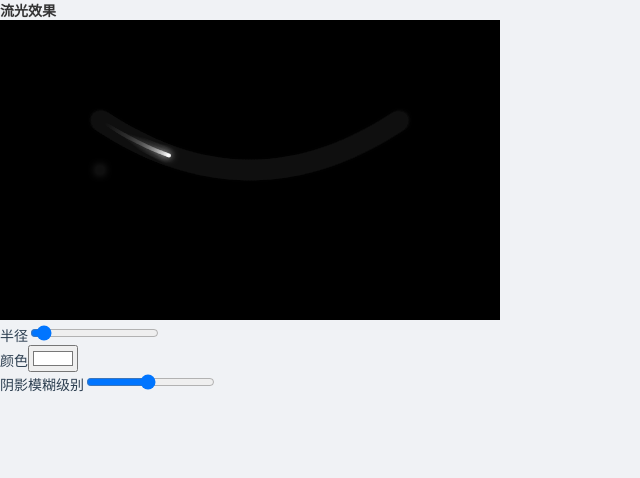
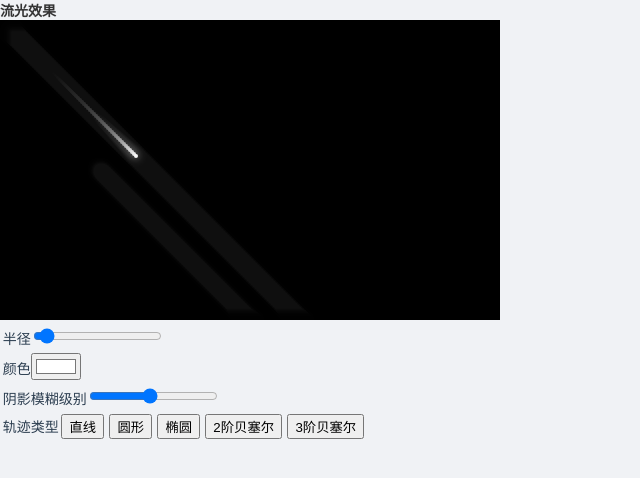
Before and after one commit to gyrate/visual, a Vue app: page /#/flow-light in a window 1280 px wide. Shown: the top 478 px of the page, without its empty margins (0-640 px from the left). Built offline with nearby package versions, Linux system fonts and the light colour scheme.

Commit message:
canvas实现流光效果

```diff
--- a/src/views/FlowLight.vue
+++ b/src/views/FlowLight.vue
@@ -1,21 +1,24 @@
 <template>
-  <div>
+  <div class="flow-light">
     <h3>流光效果</h3>
     <canvas width="500" height="300" ref="canvas"></canvas>
 
-    <div>
+    <section>
       <label>半径</label>
       <input type="range" v-model="r" min="1" max="20">
-    </div>
-    <div>
+    </section>
+    <section>
       <label>颜色</label>
       <input type="color" v-model="color">
-    </div>
-    <div>
+    </section>
+    <section>
       <label>阴影模糊级别</label>
       <input type="range" v-model="shadowBlur" min="1" max="20">
-    </div>
-
+    </section>
+    <section>
+      <label>轨迹类型</label>
+      <input type="button" v-for="(item,index) in rayList" :value="item.label" :key="index" @click="changeRay(index)"/>
+    </section>
   </div>
 </template>
 
@@ -39,6 +42,15 @@ export default {
       r: 2,
       color: '#ffffff',
       shadowBlur: 10,
+
+      rayList: [
+        {label:'直线',id: 'line'},
+        {label:'圆形',id: 'circle'},
+        {label:'椭圆',id: 'ellipse'},
+        {label:'2阶贝塞尔',id: 'twoBezier'},
+        {label:'3阶贝塞尔',id: 'threeBezier'},
+      ],
+      currRayId: 'line',
 
       //圆形轨迹
       circleConf: {
@@ -65,7 +77,14 @@ export default {
         t: 0,
       },
 
-
+      //3阶贝塞尔
+      threeBezierConf:{
+        p1: [100,100], //起点坐标
+        p2: [400, 100],//终点坐标
+        cp1: [100,250], //拐点1坐标
+        cp2: [400,250], //拐点2坐标
+        t: 0,
+      }
 
     }
   },
@@ -112,37 +131,72 @@ export default {
 
       ctx.closePath()
 
-      //直线
-      // if (y > this.height || x > this.width) {
-      //   this.x = 0;
-      //   this.y = 0
-      // } else {
-      //   this.x += 2
-      //   this.y += 2
-      // }
+      this.updateXY()
+    },
 
-      //圆形
-      // const {centerX, centerY, radius, angle}  = this.circleConf
-      // this.x = centerX + radius * Math.cos(angle)
-      // this.y = centerY + radius * Math.sin(angle)
-      // if (angle > 2 * Math.PI) {
-      //   this.circleConf.angle = 0
-      // } else {
-      //   this.circleConf.angle += 0.02
-      // }
+    updateXY(){
 
-      //椭圆：x=a∗cos(t) , y=b∗sin(t)
-      // const {a, b, angle, centerX, centerY } = this.ellipseConf
-      // this.x = a * Math.cos(angle) + centerX
-      // this.y = b * Math.sin(angle) + centerY
-      //
-      // if (angle > 2 * Math.PI) {
-      //   this.ellipseConf.angle = 0
-      // } else {
-      //   this.ellipseConf.angle += 0.02
-      // }
+      switch(this.currRayId){
+        case 'line':
+          //直线
+          this.updateLine()
+          break;
+        case 'circle':
+          //圆形
+          this.updateCircle()
+          break;
+        case 'ellipse':
+          //椭圆：x=a∗cos(t) , y=b∗sin(t)
+          this.updateEllipse()
+          break;
+        case 'twoBezier':
+          //2阶贝塞尔曲线
+          this.updateTwoBezier()
+          break;
+        case 'threeBezier':
+          //3阶段贝塞尔曲线
+         this.updateThreeBezier()
+          break;
+        default:
+          break;
+      }
+    },
 
-      //2阶贝塞尔曲线
+    updateLine(){
+      const {x, y} = this
+      if (y > this.height || x > this.width) {
+        this.x = 0;
+        this.y = 0
+      } else {
+        this.x += 2
+        this.y += 2
+      }
+    },
+
+    updateCircle(){
+      const {centerX, centerY, radius, angle}  = this.circleConf
+      this.x = centerX + radius * Math.cos(angle)
+      this.y = centerY + radius * Math.sin(angle)
+      if (angle > 2 * Math.PI) {
+        this.circleConf.angle = 0
+      } else {
+        this.circleConf.angle += 0.02
+      }
+    },
+
+    updateEllipse(){
+      const {a, b, angle, centerX, centerY } = this.ellipseConf
+      this.x = a * Math.cos(angle) + centerX
+      this.y = b * Math.sin(angle) + centerY
+
+      if (angle > 2 * Math.PI) {
+        this.ellipseConf.angle = 0
+      } else {
+        this.ellipseConf.angle += 0.02
+      }
+    },
+
+    updateTwoBezier(){
       const {p1, p2, cp, t} = this.twoBezierConf
       const [x1, y1] = this.twoBezier(t, p1, cp, p2)
       this.x = x1
@@ -152,10 +206,25 @@ export default {
       } else {
         this.twoBezierConf.t += 0.005
       }
+    },
 
-      //3阶段贝塞尔曲线
-      // const
+    updateThreeBezier(){
+      const {t, p1, cp1, cp2, p2} = this.threeBezierConf
+      const [x1, y1] = this.threeBezier(t, p1, cp1, cp2, p2)
+      this.x = x1
+      this.y = y1
+      if (t > 1) {
+        this.threeBezierConf.t = 0
+      } else {
+        this.threeBezierConf.t += 0.005
+      }
+    },
 
+    //调整流光路径
+    changeRay(index){
+      this.x = 100
+      this.y = 150
+      this.currRayId = this.rayList[index].id
     },
 
     /**
@@ -210,7 +279,16 @@ export default {
 </script>
 
 <style lang="scss" type="text/scss">
-canvas {
-  background-color: #000;
+.flow-light{
+  canvas {
+    background-color: #000;
+  }
+  section{
+    padding: .2em;
+    input[type=button]{
+      margin: 0 .2em;
+    }
+  }
 }
+
 </style>
```
